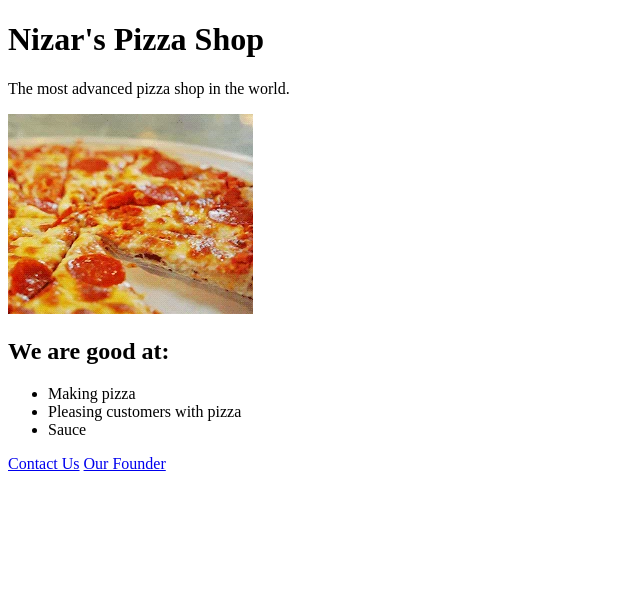
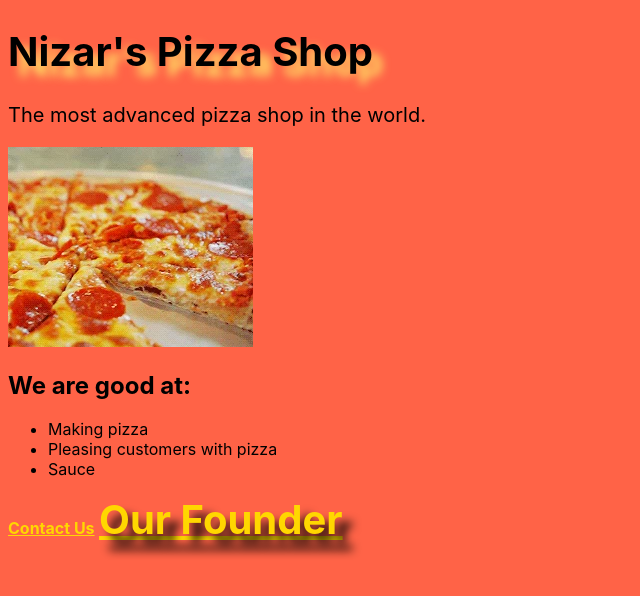
Before and after one commit to ironhack-dev-squad-107/html-css-intro, a plain HTML site: page index.html in a window 1280 px wide. Shown: the whole page, without its empty margins (0-640 px from the left). Drawn offline with Linux system fonts and the light colour scheme.

Commit message:
Add basic CSS examples

```diff
--- /dev/null
+++ b/css/style.css
@@ -0,0 +1,23 @@
+body {
+  background-color: tomato;
+  font-family: -apple-system, BlinkMacSystemFont, "Segoe UI", Roboto, Oxygen,
+    Ubuntu, Cantarell, "Open Sans", "Helvetica Neue", sans-serif;
+}
+
+p {
+  font-size: 20px;
+}
+
+a {
+  color: gold;
+  font-weight: bold;
+}
+
+.big-shadow {
+  font-size: 40px;
+  text-shadow: 10px 10px 10px black;
+}
+
+.yellow-shadow {
+  text-shadow: 10px 10px 10px #ffe867;
+}
--- a/index.html
+++ b/index.html
@@ -5,10 +5,12 @@
 		<meta name="viewport" content="width=device-width, initial-scale=1.0" />
 		<meta http-equiv="X-UA-Compatible" content="ie=edge" />
 		<title>Nizar's Pizza Shop</title>
+
+		<link rel="stylesheet" href="./css/style.css" />
 	</head>
 	<body>
 		<header>
-			<h1>Nizar's Pizza Shop</h1>
+			<h1 class="big-shadow yellow-shadow">Nizar's Pizza Shop</h1>
 			<p>The most advanced pizza shop in the world.</p>
 		</header>
 
@@ -27,7 +29,7 @@
 		<footer>
 			<!-- use "#0" as a placeholder href when you don't the address yet -->
 			<a href="#0">Contact Us</a>
-			<a href="http://nizaroni.pizza">Our Founder</a>
+			<a class="big-shadow" href="http://nizaroni.pizza">Our Founder</a>
 		</footer>
 	</body>
 </html>
```
